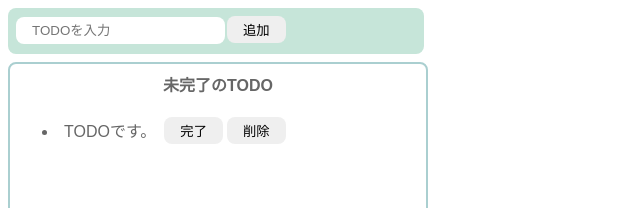
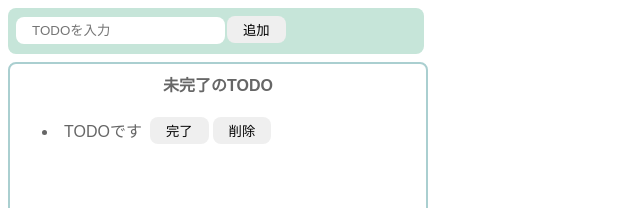
Before and after one commit to tsuyukurage/udemy-modern-javascript, a React (Create React App) app in the folder react-todo-app/: page / in a window 1280 px wide. Shown: the top 208 px of the page, without its empty margins (0-640 px from the left). Built offline with nearby package versions, Linux system fonts and the light colour scheme.

Commit message:
文言修正

```diff
--- a/react-todo-app/src/Todo.jsx
+++ b/react-todo-app/src/Todo.jsx
@@ -13,7 +13,7 @@ export const Todo = () => {
         <ul>
           <li>
             <div className='list-row'>
-            <p className='todo-item'>TODOです。</p>
+            <p className='todo-item'>TODOです</p>
             <button>完了</button>
             <button>削除</button>
             </div>
```
